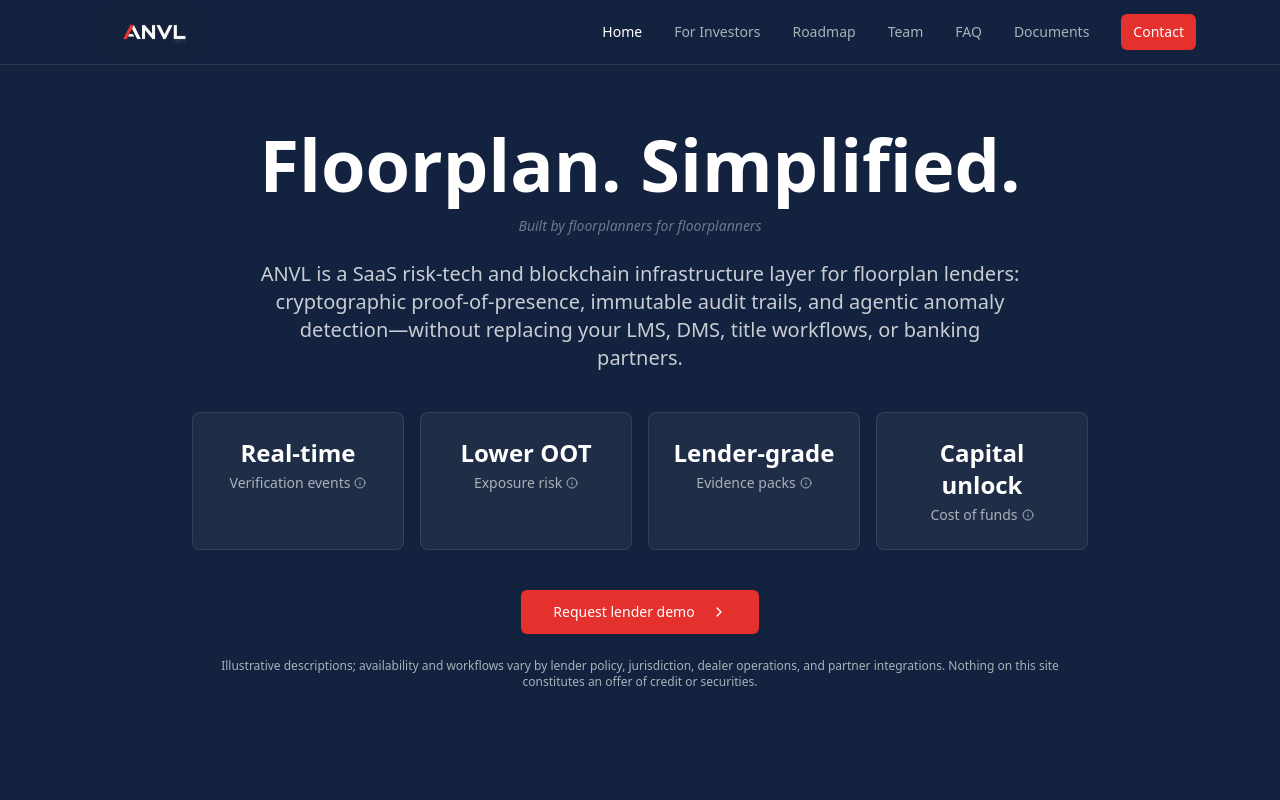
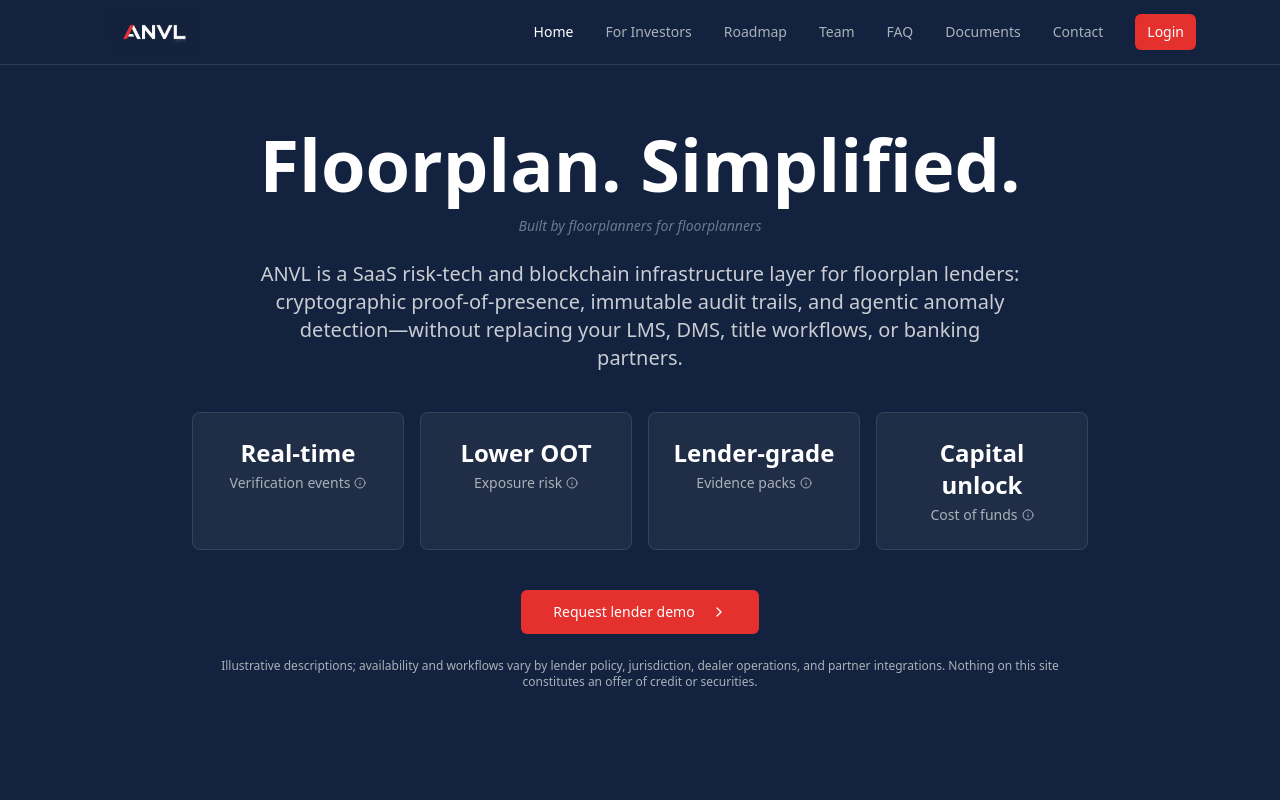
Before and after one commit to anvl-finance/anvl-website, a Next.js app: page / in a window 1280 px wide. Shown: the top 800 px of the page. Built offline with nearby package versions, Linux system fonts and the light colour scheme.

Commit message:
live login

```diff
--- a/src/components/custom/SiteHeader.tsx
+++ b/src/components/custom/SiteHeader.tsx
@@ -60,14 +60,18 @@
               );
             })}
 
-            <Link href="/contact">
+            <Link href="/contact" className={linkClass(isActive('/contact'))}>
+              Contact
+            </Link>
+
+            <a href="https://app.anvllabs.io">
               <Button
                 size="sm"
                 className="bg-[#E4312D] hover:bg-[#E4312D]/90 text-white"
               >
-                Contact
+                Login
               </Button>
-            </Link>
+            </a>
           </nav>
 
           {/* Mobile toggle */}
@@ -107,14 +111,26 @@
               );
             })}
 
-            <Link href="/contact" onClick={() => setMobileOpen(false)}>
+            <Link
+              href="/contact"
+              className={
+                isActive('/contact')
+                  ? 'block text-sm font-medium text-white'
+                  : 'block text-sm font-medium text-[#AAB1B9]'
+              }
+              onClick={() => setMobileOpen(false)}
+            >
+              Contact
+            </Link>
+
+            <a href="https://app.anvllabs.io" className="block">
               <Button
                 size="sm"
                 className="w-full bg-[#E4312D] hover:bg-[#E4312D]/90 text-white"
               >
-                Contact
+                Login
               </Button>
-            </Link>
+            </a>
           </div>
         </div>
       )}
```
